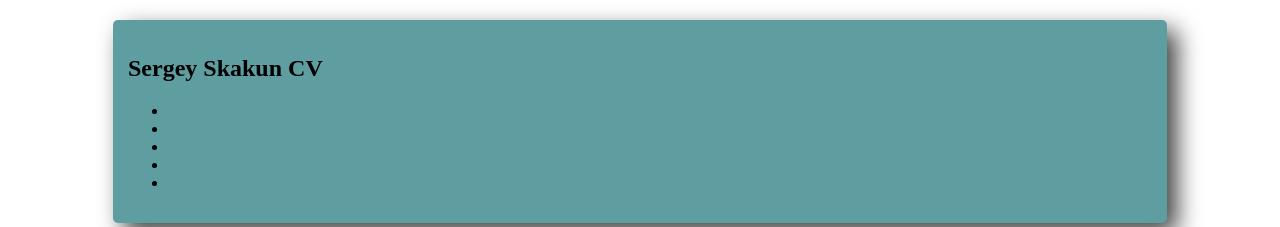
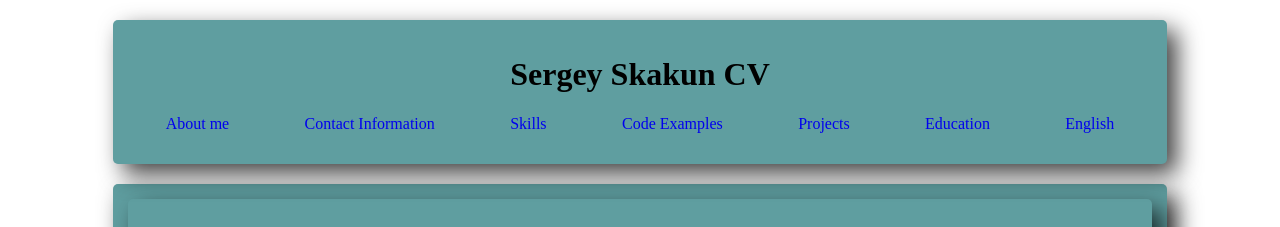
Before and after one commit to SergeySkakun/rsschool-cv, a plain HTML site: page index.html in a window 1280 px wide. Shown: the top 227 px of the page. Drawn offline with Linux system fonts and the light colour scheme.

Commit message:
feat: add header contant

```diff
--- a/index.html
+++ b/index.html
@@ -9,14 +9,16 @@
   <body>
     <header>
       <div class="wrapper">
+        <h1 class="title">Sergey Skakun CV</h1>
         <nav>
-          <h1>Sergey Skakun CV</h1>
-          <ul>
-            <li></li>
-            <li></li>
-            <li></li>
-            <li></li>
-            <li></li>
+          <ul class="navigation">
+            <li><a href="#about-me">About me</a></li>
+            <li><a href="#section-name">Contact Information</a></li>
+            <li><a href="#skills">Skills</a></li>
+            <li><a href="#code-example">Code Examples</a></li>
+            <li><a href="#projects">Projects</a></li>
+            <li><a href="#education">Education</a></li>
+            <li><a href="#english">English</a></li>
           </ul>
         </nav>
       </div>
--- a/style.css
+++ b/style.css
@@ -1,8 +1,29 @@
+a {
+  text-decoration: none;
+}
+
 .wrapper {
   margin: 20px auto;
   padding: 15px;
   width: 1024px;
   background-color: cadetblue;
+}
+
+header {
+  position: sticky;
+}
+
+.title {
+  text-align: center;
+  font-size: xx-large;
+}
+
+.navigation {
+  padding: 0;
+  list-style-type: none;
+  display: flex;
+  flex-direction: row;
+  justify-content: space-around;
 }
 
 section {
```
